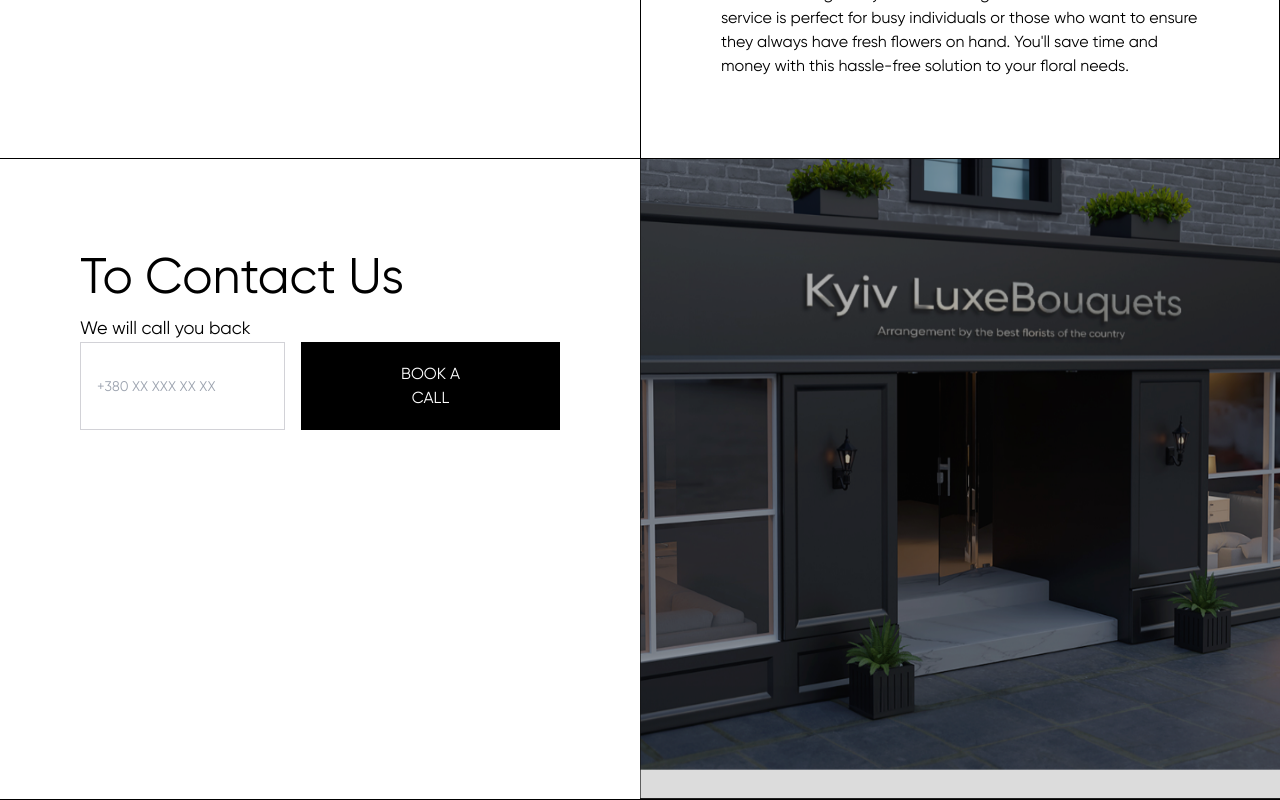
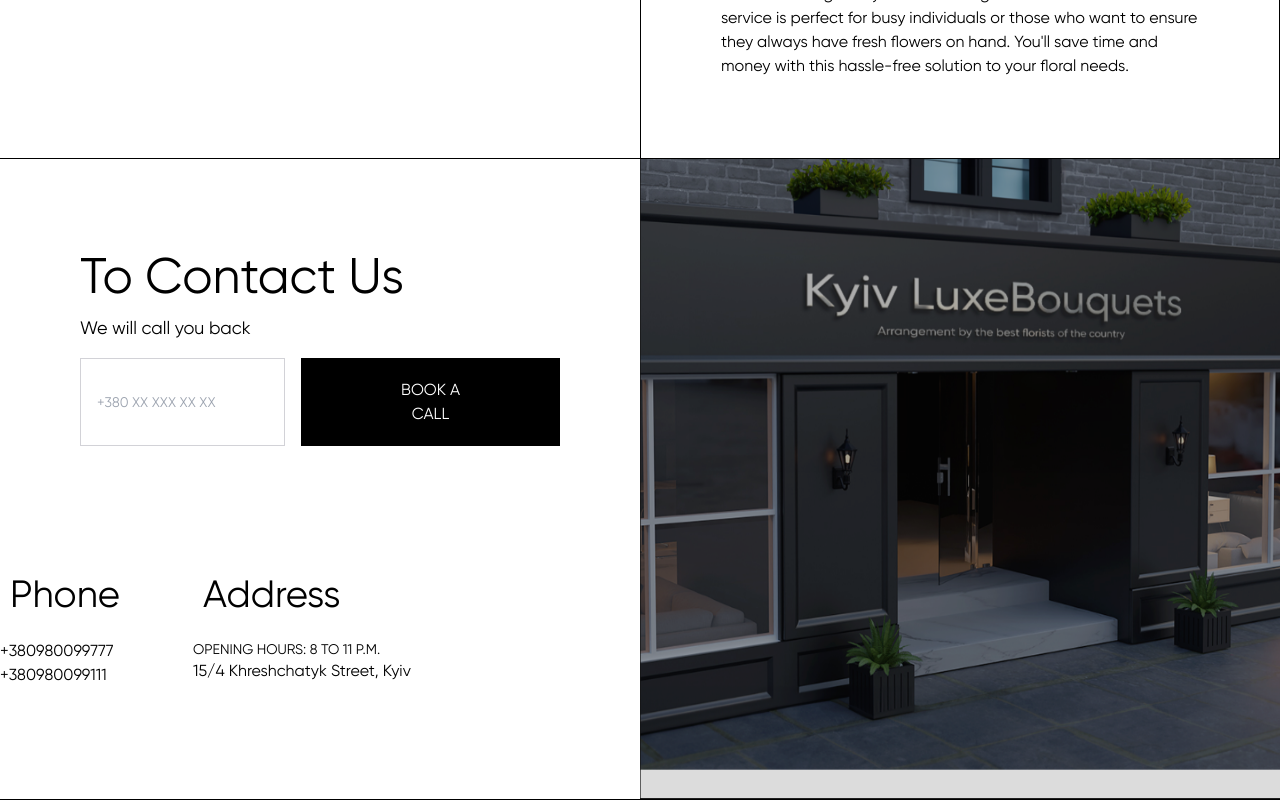
Before and after one commit to ysnitko/flowers-delivery-app, a Next.js app: page / in a window 1280 px wide. Shown: the part 2593-3393 px from the top of the page. Built offline with nearby package versions, Linux system fonts and the light colour scheme.

Commit message:
add style

```diff
--- a/app/components/contactUs.tsx
+++ b/app/components/contactUs.tsx
@@ -3,9 +3,10 @@
 export default function ContactUs() {
   return (
     <section className="grid grid-cols-2 border-b-[1px] border-border-table">
-      <div className="p-[80px]">
+      <div className="flex  flex-col gap-6 ">
+        <div className="p-[80px] ">
           <h1 className="text-[50px]">To Contact Us</h1>
-        <div>
+          <div className="flex flex-col gap-4">
             <p className="text-lg">We will call you back</p>
             <div className="w-full flex flex-row gap-4">
               <input
@@ -19,6 +20,34 @@
             </div>
           </div>
         </div>
+        <div className="flex  ">
+          <div>
+            <p className="px-[10px] py-4 text-[38px]">Phone</p>
+            <div className="flex flex-col">
+              <input
+                className="text-base"
+                type="tel"
+                name=""
+                id=""
+                value="+380980099777"
+              />
+              <input
+                className="text-base"
+                type="tel"
+                name=""
+                id=""
+                value="+380980099111"
+              />
+            </div>
+          </div>
+          <div>
+            <p className="px-[10px] py-4 text-[38px]">Address</p>
+            <p className="text-sm">OPENING HOURS: 8 TO 11 P.M.</p>
+            <p className="text-base">15/4 Khreshchatyk Street, Kyiv </p>
+          </div>
+        </div>
+      </div>
+
       <div>
         <Image
           className=" aspect-square"
```
Lines whose indentation alone changed are shown as unchanged.
